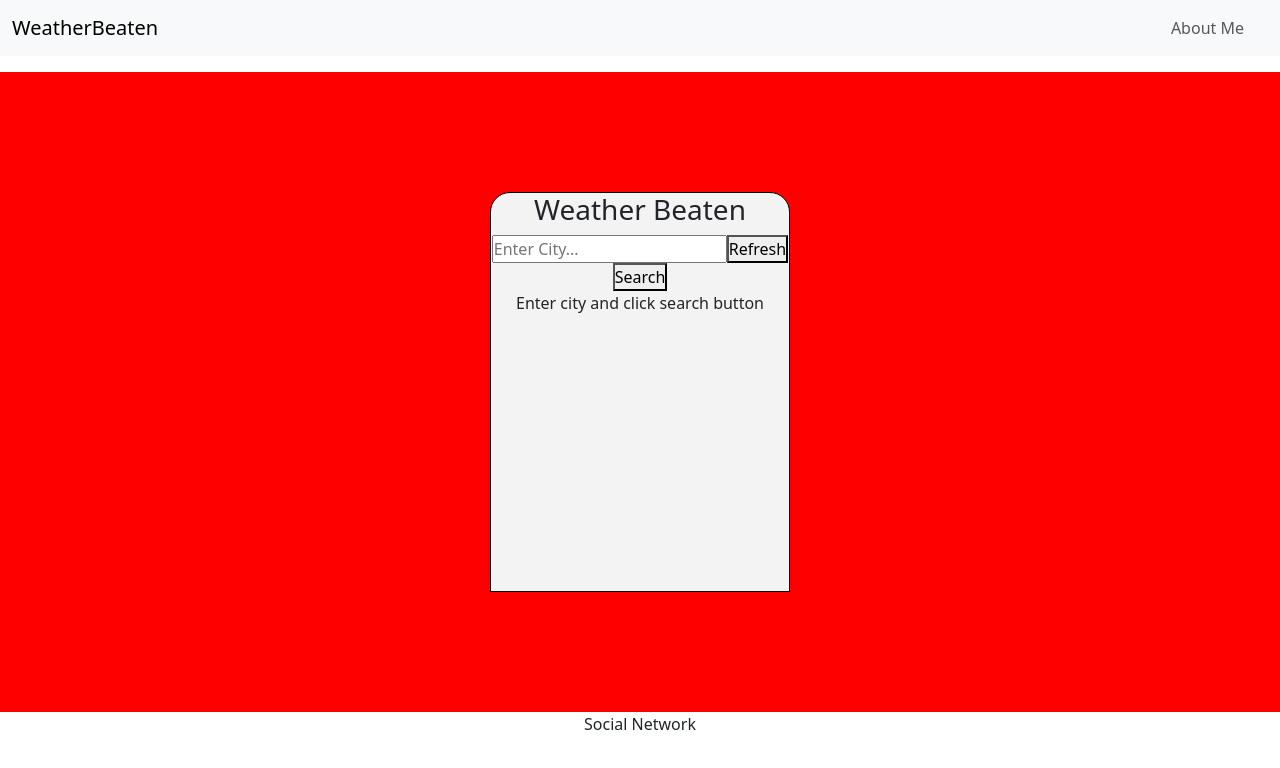
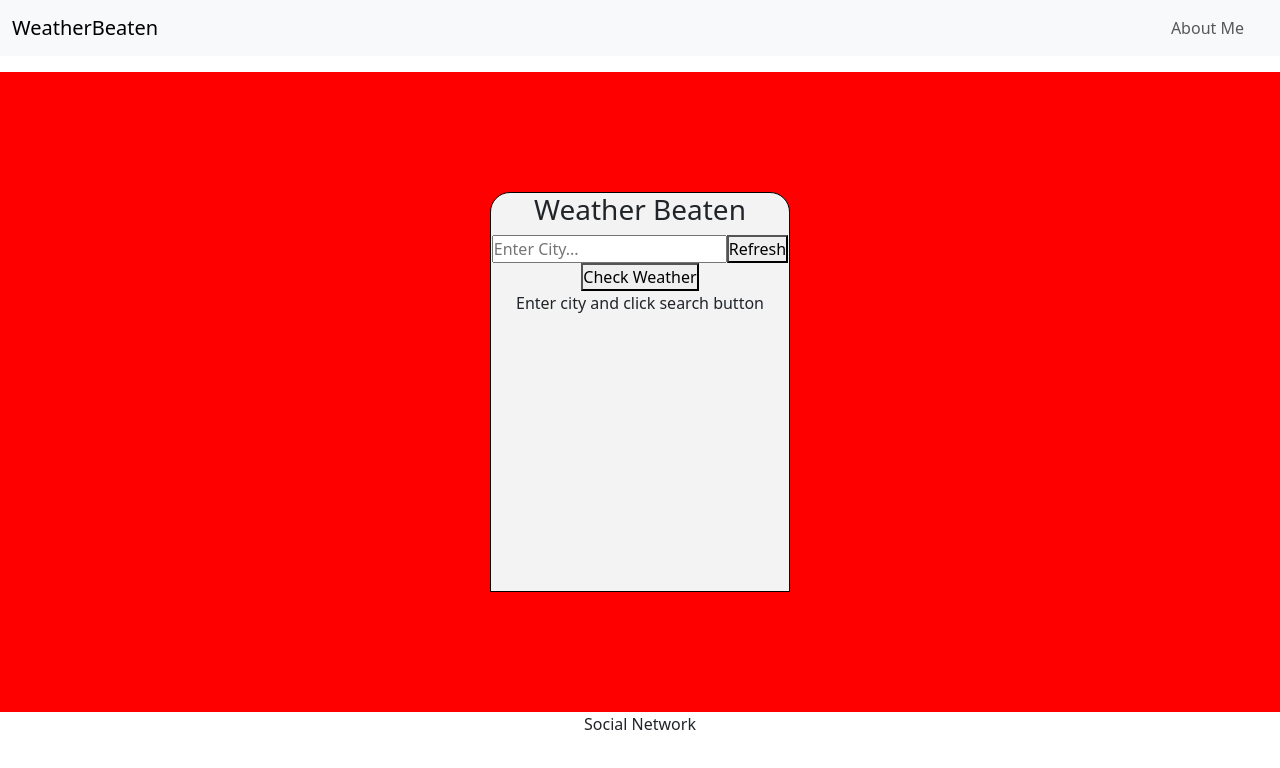
Before and after one commit to panzek/weather-beaten, a React (Create React App) app: page / in a window 1280 px wide. Shown: the top 768 px of the page. Built offline with nearby package versions, Linux system fonts and the light colour scheme; no server answers.

Commit message:
Rename Search to Check Weather

```diff
--- a/src/components/Weather.js
+++ b/src/components/Weather.js
@@ -74,7 +74,7 @@ const Weather = () => {
         <Col><input value={city} onChange={handleChange} placeholder="Enter City..." /><button onClick={refresh}>Refresh</button></Col>
       </Row>
       <Row>
-        <Col><button onClick={handleClick}>Search</button></Col>
+        <Col><button onClick={handleClick}>Check Weather</button></Col>
       </Row>
       {(typeof weather.main !== "undefined") ? (
         <Row>
```
